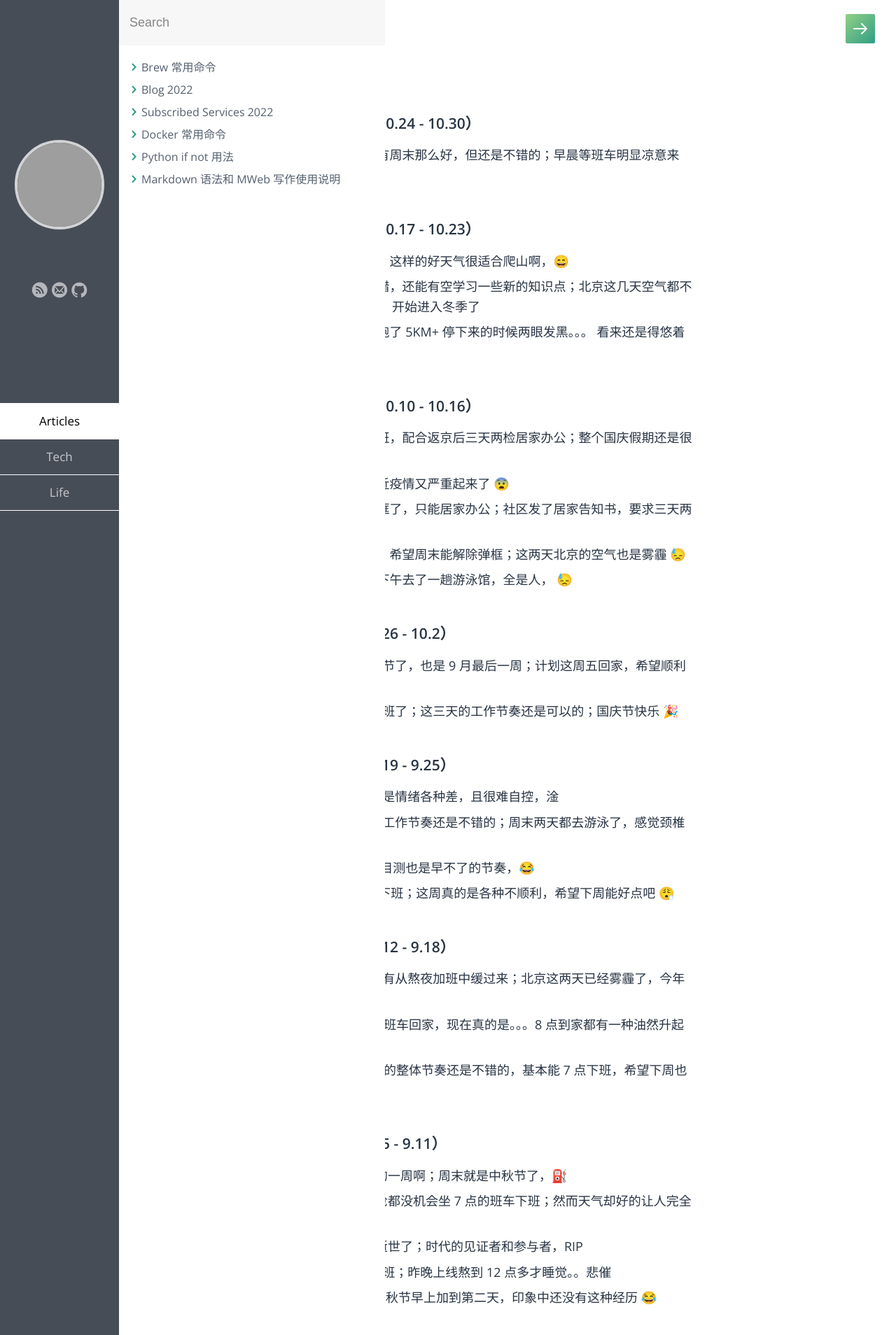
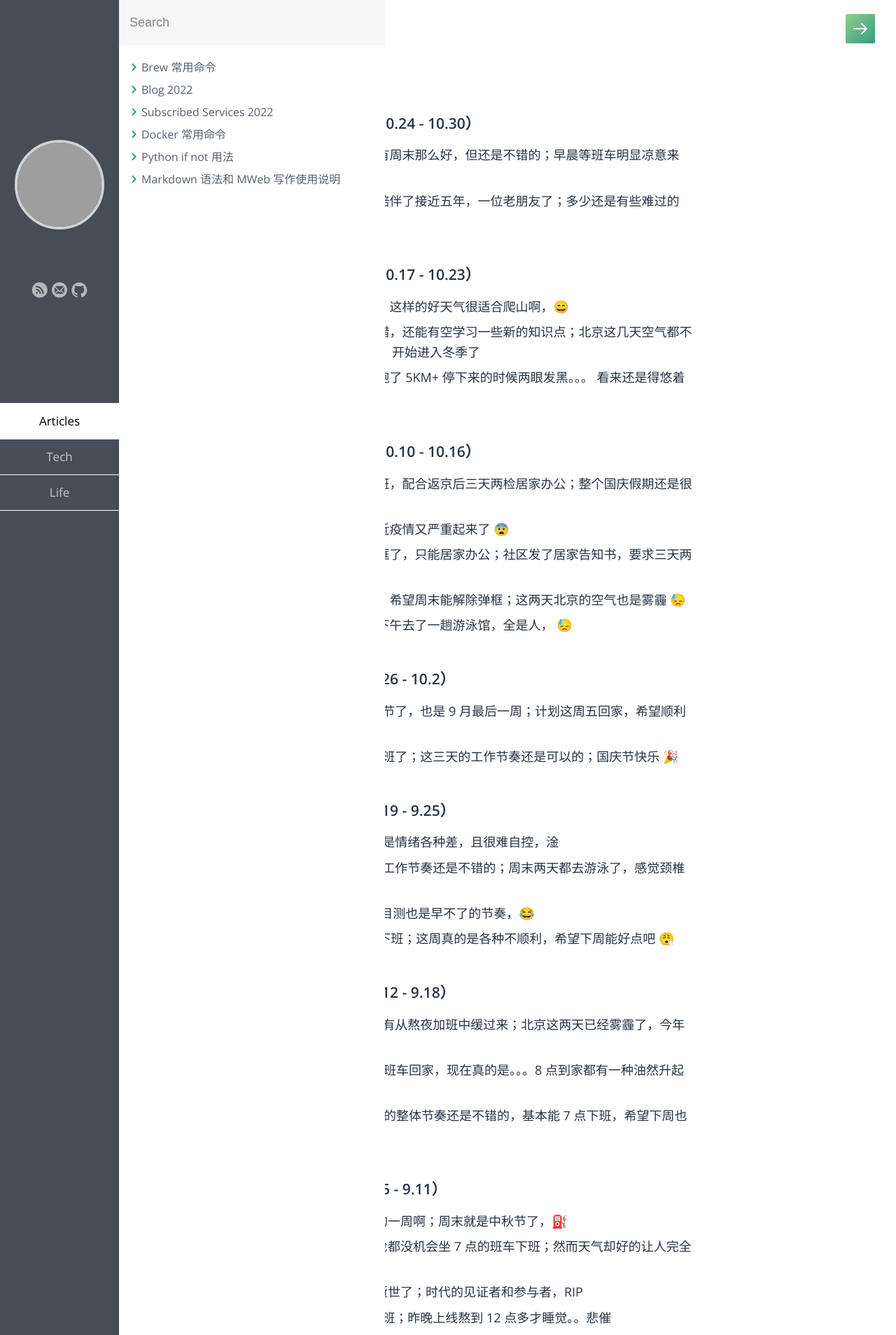
Before and after one commit to samxupeiran/samxupeiran.github.io, a Jekyll site: the page built from _posts/life/2022-05-06-my-blog.md, in a window 1280 px wide. Shown: the top 1908 px of the page at 70% size. Built offline with Jekyll 4.4.1, drawn with Linux system fonts in a browser that asks for light colours; some web fonts are replaced; some of the changed text lies outside the part shown; grey boxes are pictures that could not be loaded.

Commit message:
feat: add weekly blog 10.28

```diff
--- a/_posts/life/2022-05-06-my-blog.md
+++ b/_posts/life/2022-05-06-my-blog.md
@@ -8,6 +8,7 @@ tags: Blog
 
 - ### 2022 年 10 月 第 4 周（10.24 - 10.30）
      - 10.24 周一，虽然空气没有周末那么好，但还是不错的；早晨等班车明显凉意来袭，Winter is Coming
+     - 10.28 上午去把车卖了，陪伴了接近五年，一位老朋友了；多少还是有些难过的 sad
 
 - ### 2022 年 10 月 第 3 周（10.17 - 10.23）
      - 10.17 今天来职场上班了；这样的好天气很适合爬山啊，😄
```
